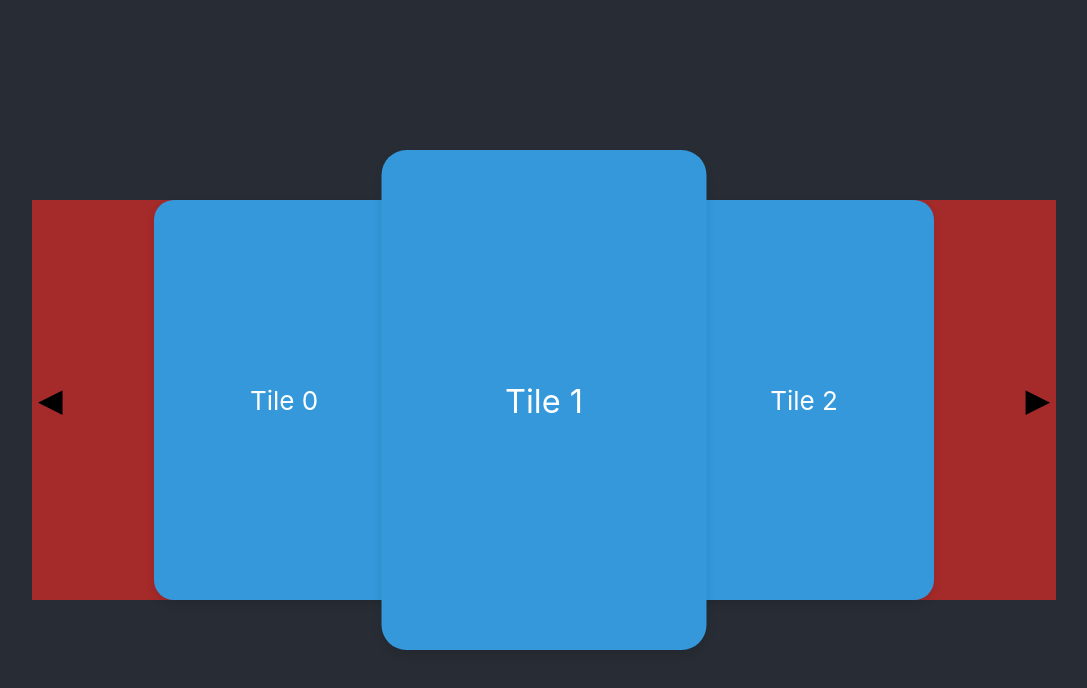
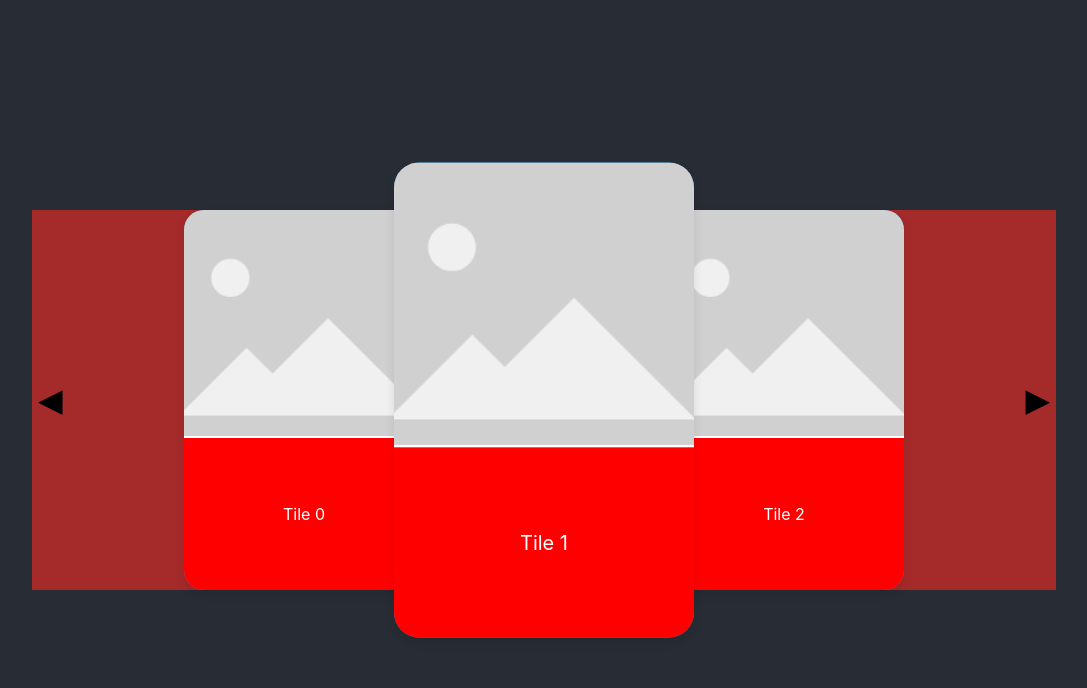
Before and after one commit to magicM00nchild/MultiPageApplication, a React (Create React App) app: page / in a window 1280 px wide. Shown: the top 688 px of the page, without its empty margins (96-1183 px from the left). Built offline with nearby package versions, Linux system fonts and the light colour scheme.

Commit message:
adding image and info part to tile

```diff
--- a/src/Tiles/Tile.css
+++ b/src/Tiles/Tile.css
@@ -2,11 +2,11 @@
     display: flex;
     align-items: center;
     justify-content: center;
-    padding: 10px;
     width: 240px;
     height: 380px;
     border-radius: 20px;
     transition: transform 0.2s ease-in-out;
+    flex-direction: column;
   }
   .tile.main, .tile.inactive {
     transition: transform 0.2s ease-in-out;
@@ -17,3 +17,36 @@
   .tile.main:hover {
     transform: scale(1.05); /* Die Kachel vergrößert sich leicht beim Hover */
   }
+
+ /* Bildbereich (obere Hälfte) */
+  .tilePicture {
+    width: 100%;
+    height: 60%; /* Nimmt 60% der Höhe ein */
+    display: flex;
+    justify-content: center;
+    align-items: center;
+    border-bottom: 2px solid #fff; /* Trennlinie zwischen Bild und Text */
+    flex: 1;
+  }
+
+  .tilePicture img {
+    width: 100%;
+    height: 100%;
+    object-fit: cover; /* Passt das Bild proportional an */
+    border-radius: 20px 20px 0 0; /* Abrundung nur oben */
+  }
+
+  /* Textbereich (untere Hälfte) */
+  .tileInfo {
+    width: 100%;
+    height: 40%; /* Nimmt 40% der Höhe ein */
+    background-color: red; /* Beispielhintergrund für den Text */
+    display: flex;
+    justify-content: center;
+    align-items: center;
+    color: white;
+    font-size: 16px;
+    padding: 10px;
+    box-sizing: border-box;
+    border-radius: 0 0 20px 20px; /* Abrundung nur unten */
+  }
--- a/src/Tiles/Tile.tsx
+++ b/src/Tiles/Tile.tsx
@@ -22,10 +22,16 @@ const Tile: React.FC<TileProps> = ({
   type,
   children
 }) => {
+  const imageSrc = require('../Pictures/images.png')
   return (
     <div
       className={`tile ${type}`}>
-      {children}
+      <div className='tilePicture'>
+        {imageSrc && <img src={imageSrc} alt="Tile" />}
+      </div>
+      <div className='tileInfo'>
+        {children}
+      </div>
     </div>
   );
 };
```
Also changed, not shown: src/Pictures/images.png (added), src/Pictures/placeholder.jpg (added).
